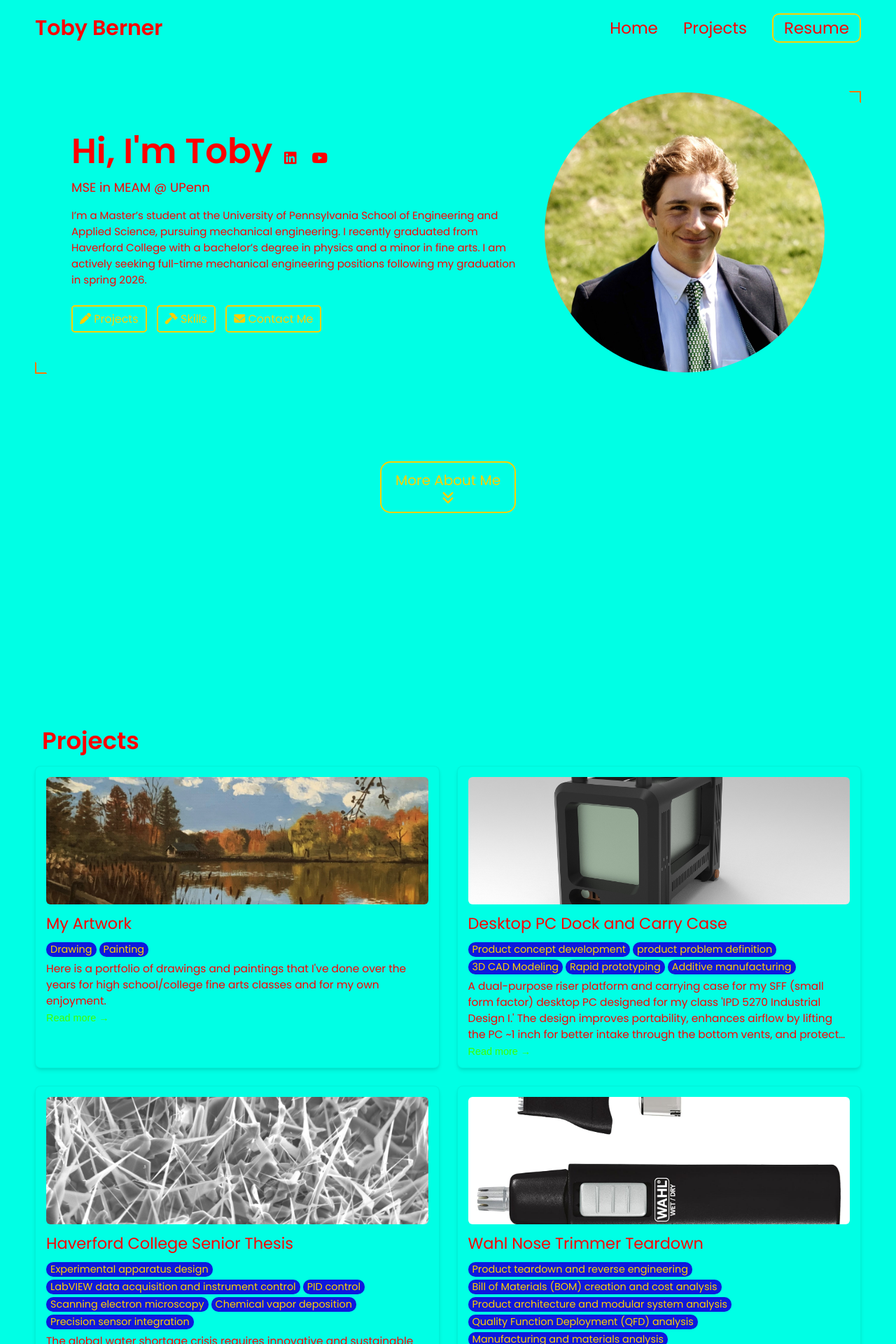
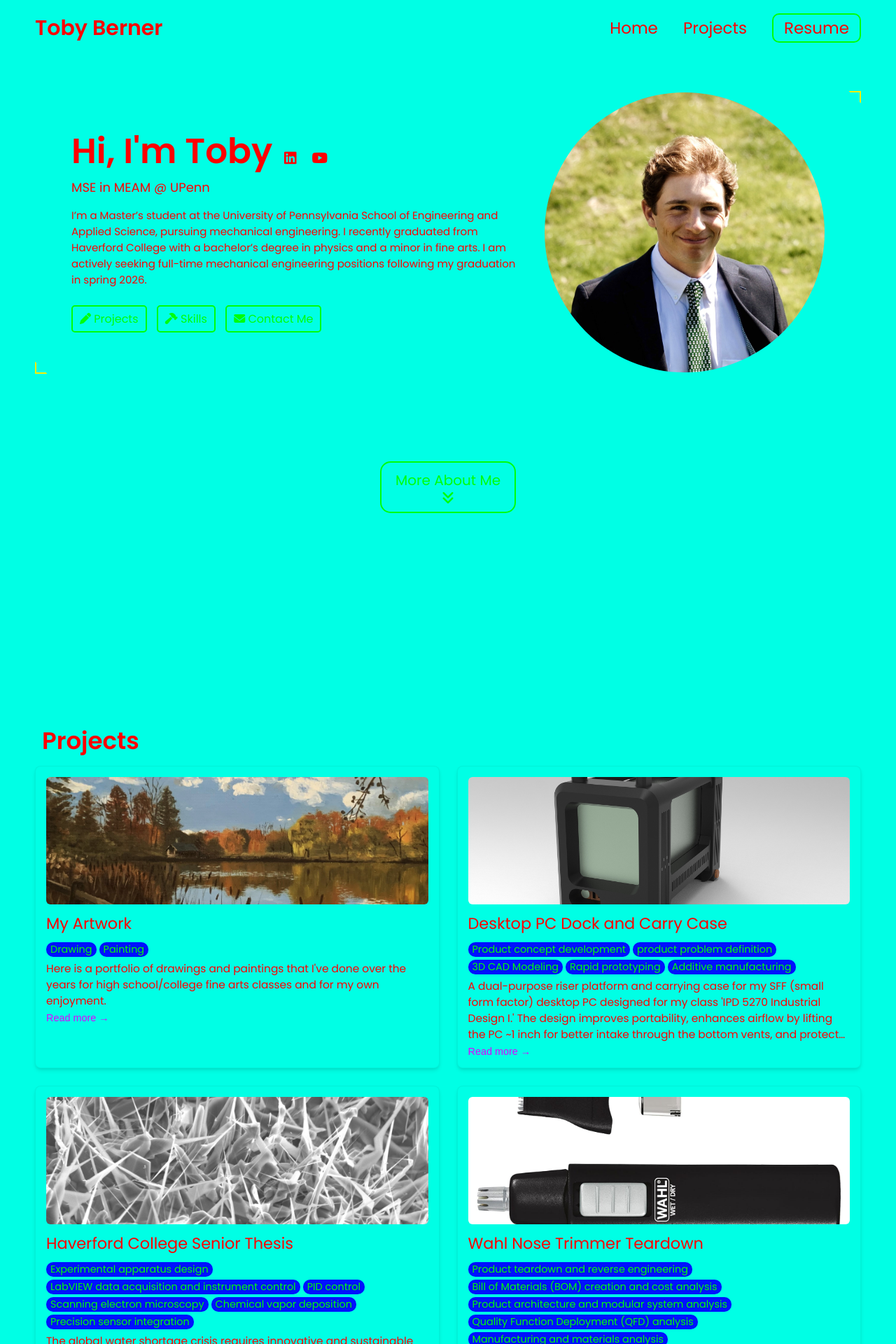
Before and after one commit to tdberner/tdberner.github.io, a Jekyll site: the page built from index.html, in a window 1280 px wide. Shown: the top 1920 px of the page at 70% size. Built offline with Jekyll 4.4.1, drawn with Linux system fonts in a browser that asks for light colours.

Commit message:
Update _config.yml

```diff
--- a/_config.yml
+++ b/_config.yml
@@ -80,12 +80,12 @@
 
 # Active theme (Updatethis to switch themes). Make sure to keep the indentation the samne.
 colors:
-  text: "#ff0000"
-  border: "#ff7700"
-  link: "#ffd000"
-  highlight: "#3cff00"
-  background: "#00ffe5"
-  light_background: "#0d18de"
+  text: "#ff0000" # red
+  border: "#ffee00" # yellow
+  link: "#00ff08" # green
+  highlight: "#dd00ff" # pink
+  background: "#00ffe5" # white
+  light_background: "#0011ff" # blue
 
 # A few examples.
 basic theme:
```
